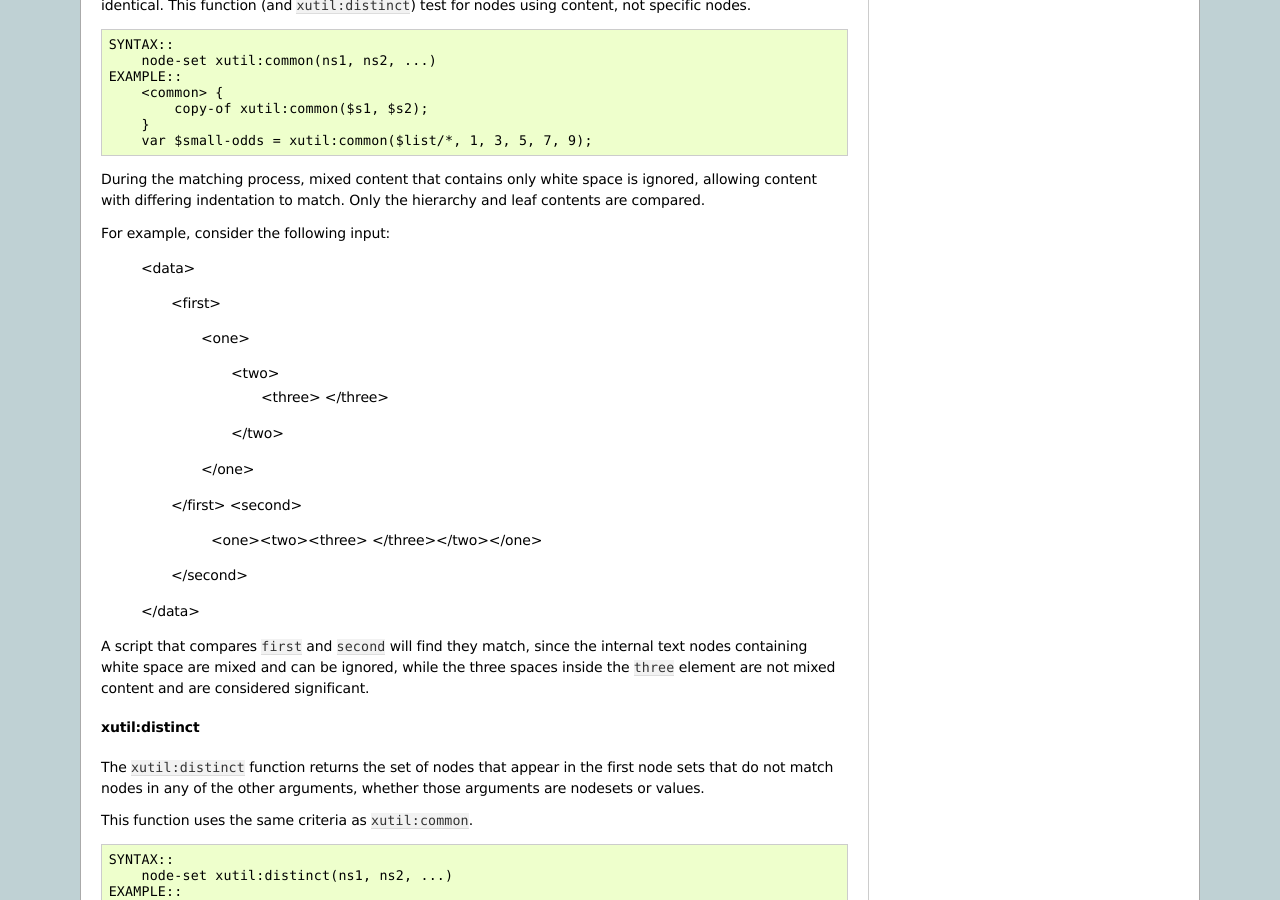
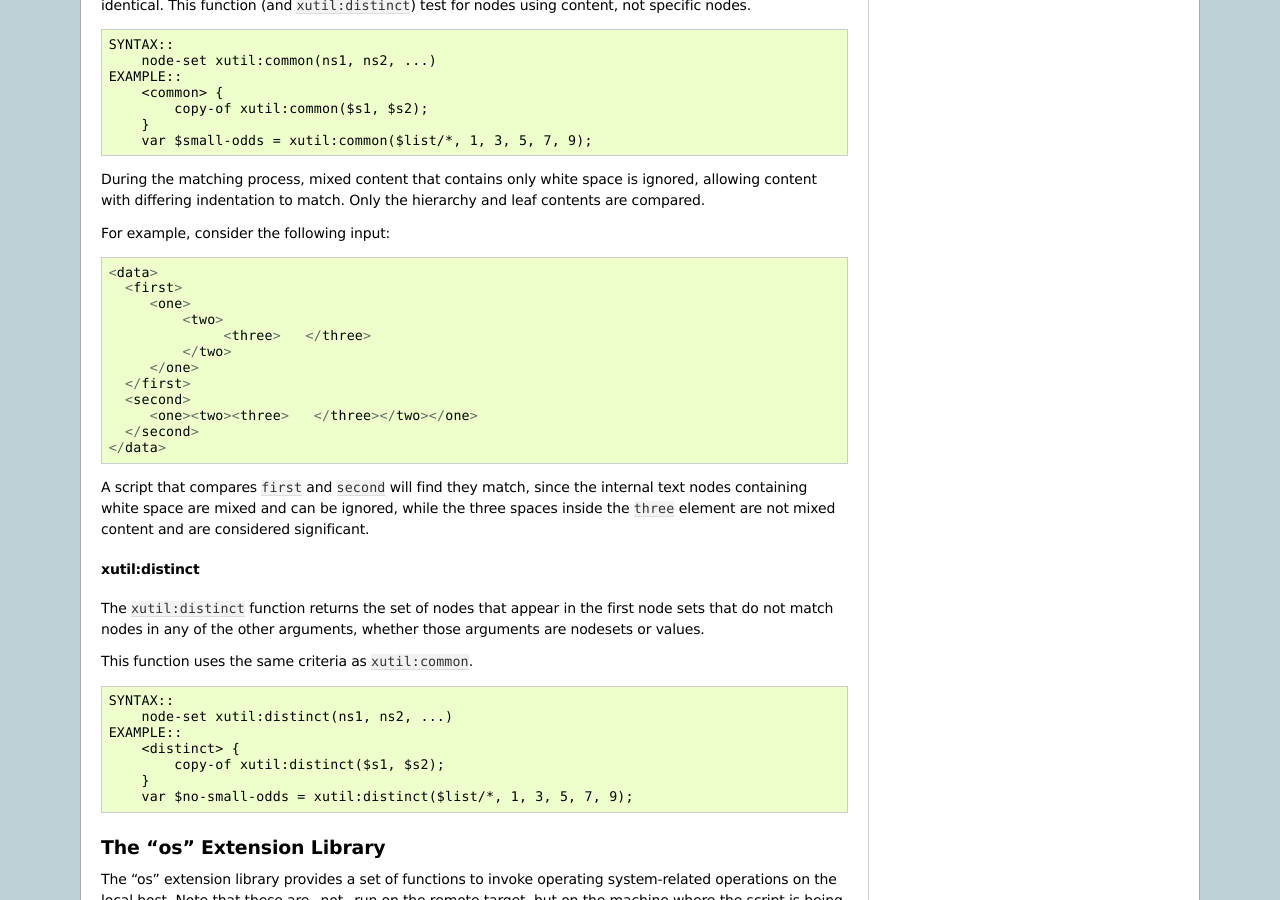
Before and after one commit to Juniper/libslax, a Sphinx documentation site: the page built from doc/extensions.rst, in a window 1280 px wide and 900 px high, scrolled down 21972 px. Built offline with Sphinx 7.4.7, drawn with Linux system fonts in a browser that asks for light colours.

```diff
--- a/doc/extensions.rst
+++ b/doc/extensions.rst
@@ -1321,7 +1321,7 @@ During the matching process, mixed content that contains only white
 space is ignored, allowing content with differing indentation to
 match.  Only the hierarchy and leaf contents are compared.
 
-For example, consider the following input:
+For example, consider the following input::
 
     <data>
       <first>
```
